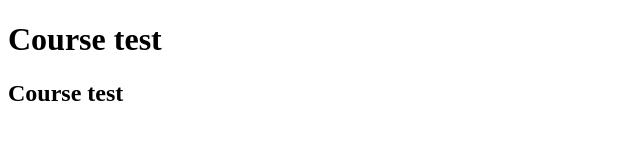
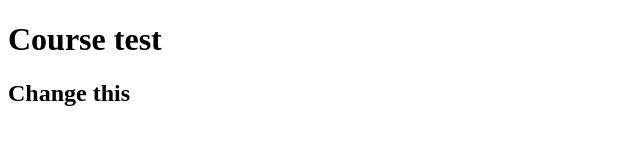
Before and after one commit to bkaltenboeck/cours-test, a plain HTML site: page index.html in a window 1280 px wide. Shown: the full height of the page, 0-640 px from the left. Drawn offline with Linux system fonts and the light colour scheme.

Commit message:
First change

```diff
--- a/index.html
+++ b/index.html
@@ -8,6 +8,6 @@
 
     <body>
         <h1>Course test</h1>
-        <h2>Course test</h2>
+        <h2>Change this</h2>
     </body>
 </html>
```
